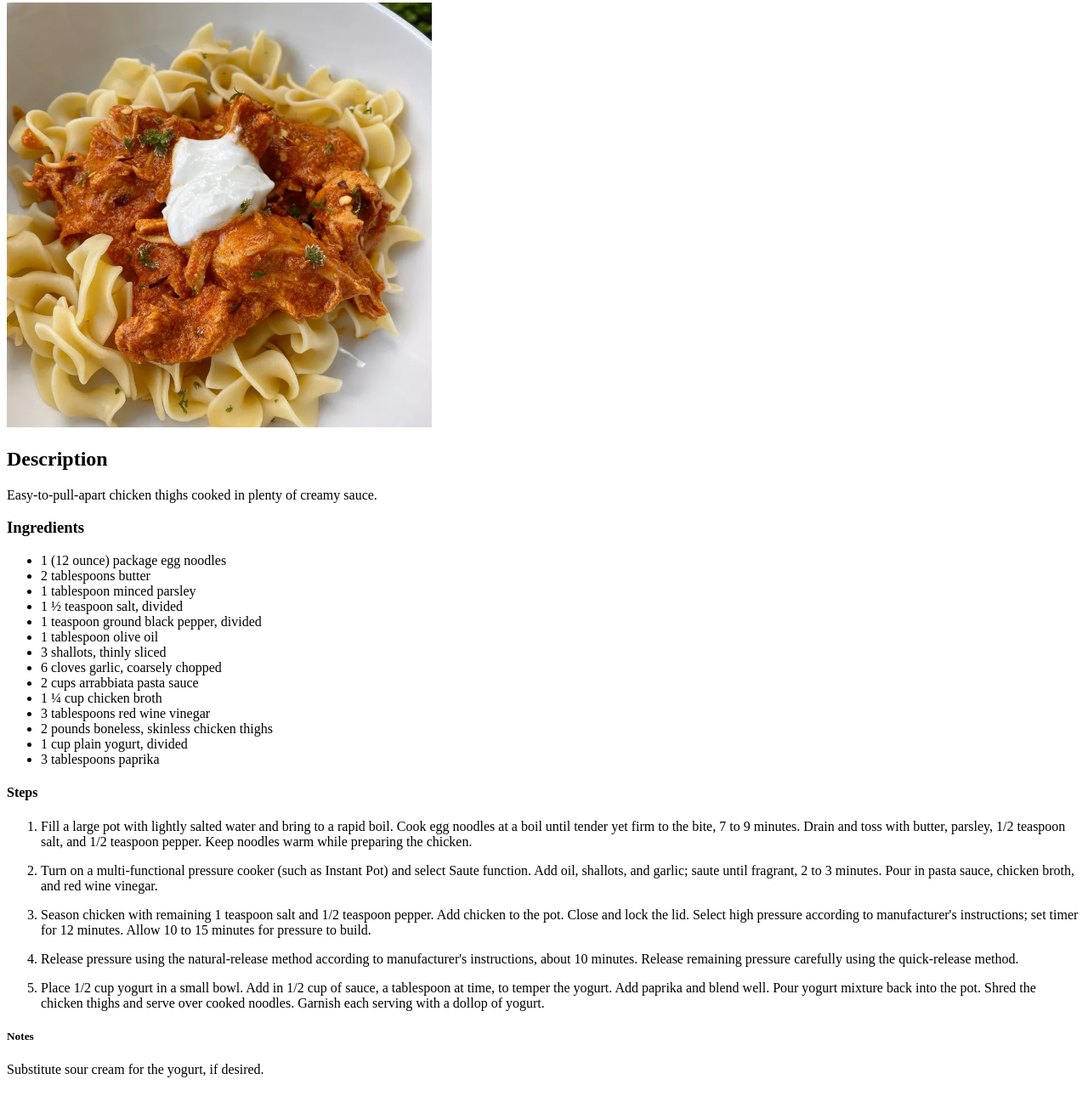
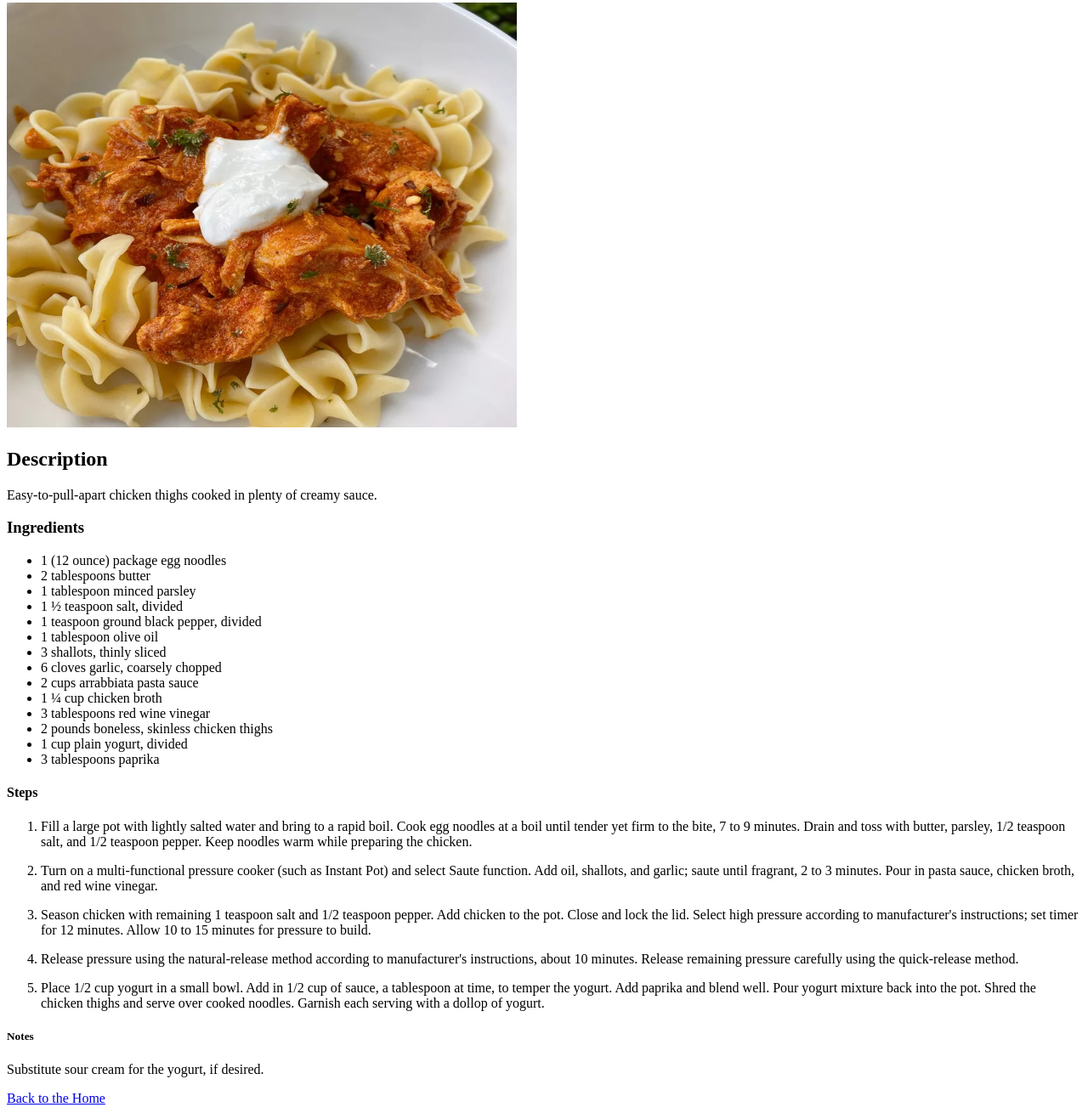
Before and after one commit to coed95/odin-recipes, a plain HTML site: page recipes/paprikash.html in a window 1280 px wide. Shown: the part 77-1387 px from the top of the page at 85% size. Before the commit the page ends 1361 px from the top, so only its background shows below. Drawn offline with Linux system fonts and the light colour scheme.

Commit message:
Change title and image size

```diff
--- a/recipes/paprikash.html
+++ b/recipes/paprikash.html
@@ -3,11 +3,11 @@
 <head>
     <meta charset="UTF-8">
     <meta name="viewport" content="width=device-width, initial-scale=1.0">
-    <title>Document</title>
+    <title>Instant Pot Chicken Paprikash</title>
 </head>
 <body>
     <h1>Paprikash</h1>
-    <img src="./images/paprikash.jpg" alt="Instant Pot Chicken Paprikash" width="500" height="500" />
+    <img src="./images/paprikash.jpg" alt="Instant Pot Chicken Paprikash" width="600" height="500" />
     <h2>Description</h2>
     <p>Easy-to-pull-apart chicken thighs cooked in plenty of creamy sauce.</p>
     <h3>Ingredients</h3>
@@ -37,5 +37,7 @@
     </ol>
     <h5>Notes</h5>
     <p>Substitute sour cream for the yogurt, if desired.</p>
+
+    <a href="../index.html">Back to the Home</a>
 </body>
 </html>
```
